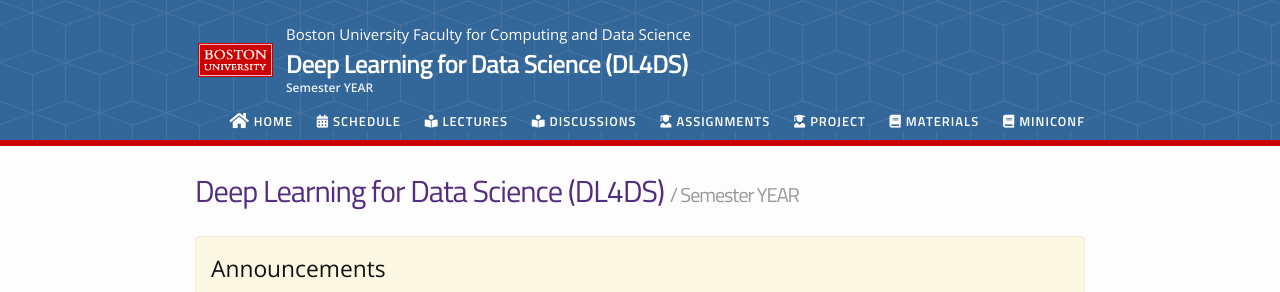
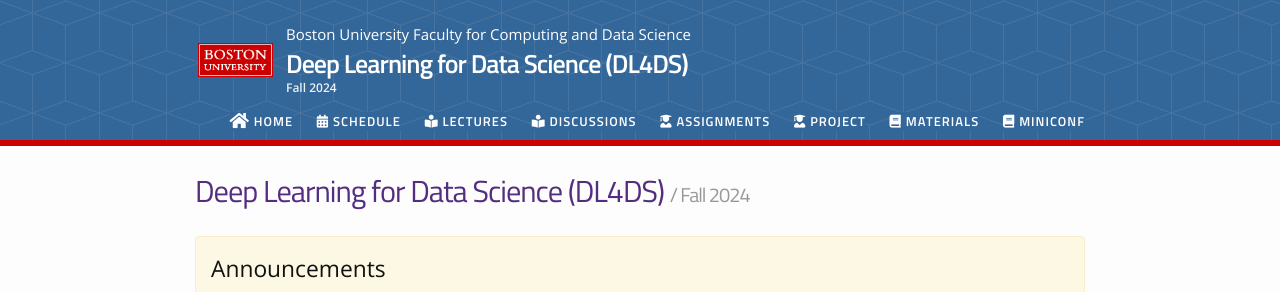
Before and after one commit to DL4DS/fa2024, a Jekyll site: the page built from index.md, in a window 1280 px wide and 900 px high. Shown: the top 292 px of the window. Built offline with Jekyll 4.4.1, drawn with Linux system fonts in a browser that asks for light colours; nearby versions of some CDN libraries.

Commit message:
corrected semester

```diff
--- a/_config.yml
+++ b/_config.yml
@@ -20,7 +20,7 @@
 course_description: "In this course we will dive into Deep Learning. We'll balance important theoretical concepts with hands on network training and applications using modern deep learning python frameworks. We'll explore numerous network architectures like CNNs, transformers, and the rapidly developing state-of-the-art of large pre-trained foundation models. You'll have the chance to apply what you've learned in a final project."
 
 # replace with your course semester and year, e.g. "Spring 2024"
-course_semester: "Semester YEAR"
+course_semester: "Fall 2024"
 
 # replace with 2 letter semester abbreviation and year, e.g. "sp2024"
 baseurl: "/fa2024" # the subpath of your site, e.g. /blog/
@@ -35,7 +35,7 @@
 # twitter_username: trgardos
 # google_scholar_id: tY3MyCgAAAAJ
 # linkedin_username: thomas-gardos
-github_repo: https://github.com/DL4DS/dl4ds_website_template
+github_repo: https://github.com/DL4DS/fa2024
 
 address: |
     Boston, MA
```
